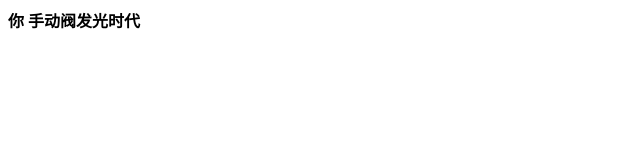
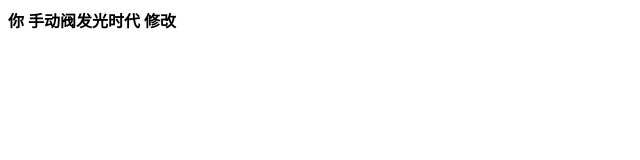
Before and after one commit to yeyu122/DOM, a plain HTML site: page 23 练习.html in a window 1280 px wide. Shown: the full height of the page, 0-640 px from the left. Drawn offline with Linux system fonts and the light colour scheme.

Commit message:
Update 23 练习.html
钉钉

```diff
--- a/23 练习.html
+++ b/23 练习.html
@@ -8,6 +8,7 @@
     <title>Document</title>
 </head>
 <b>你   手动阀发光时代</b>
+    <b>修改</b>
 
 <body>
 
```
